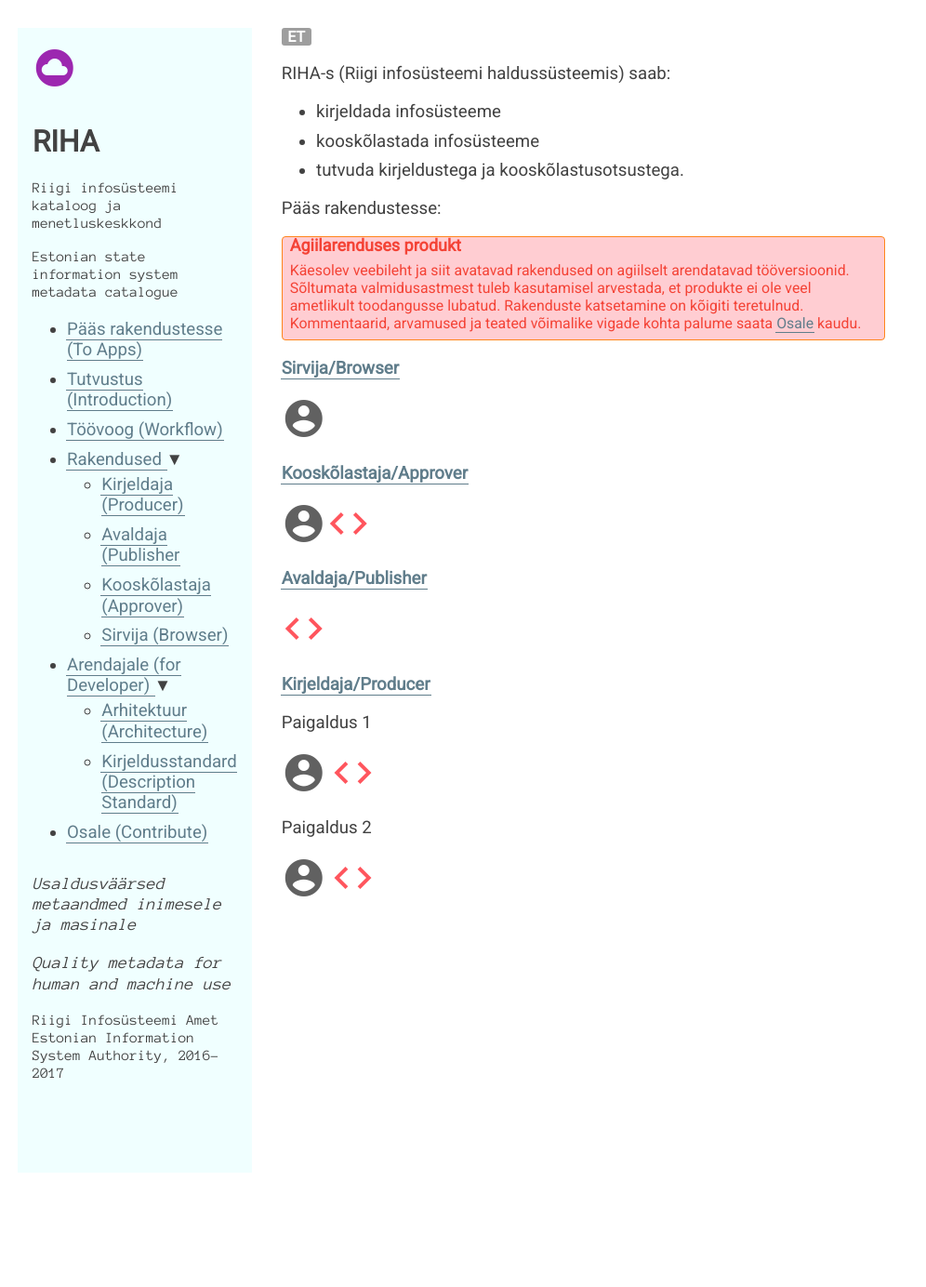
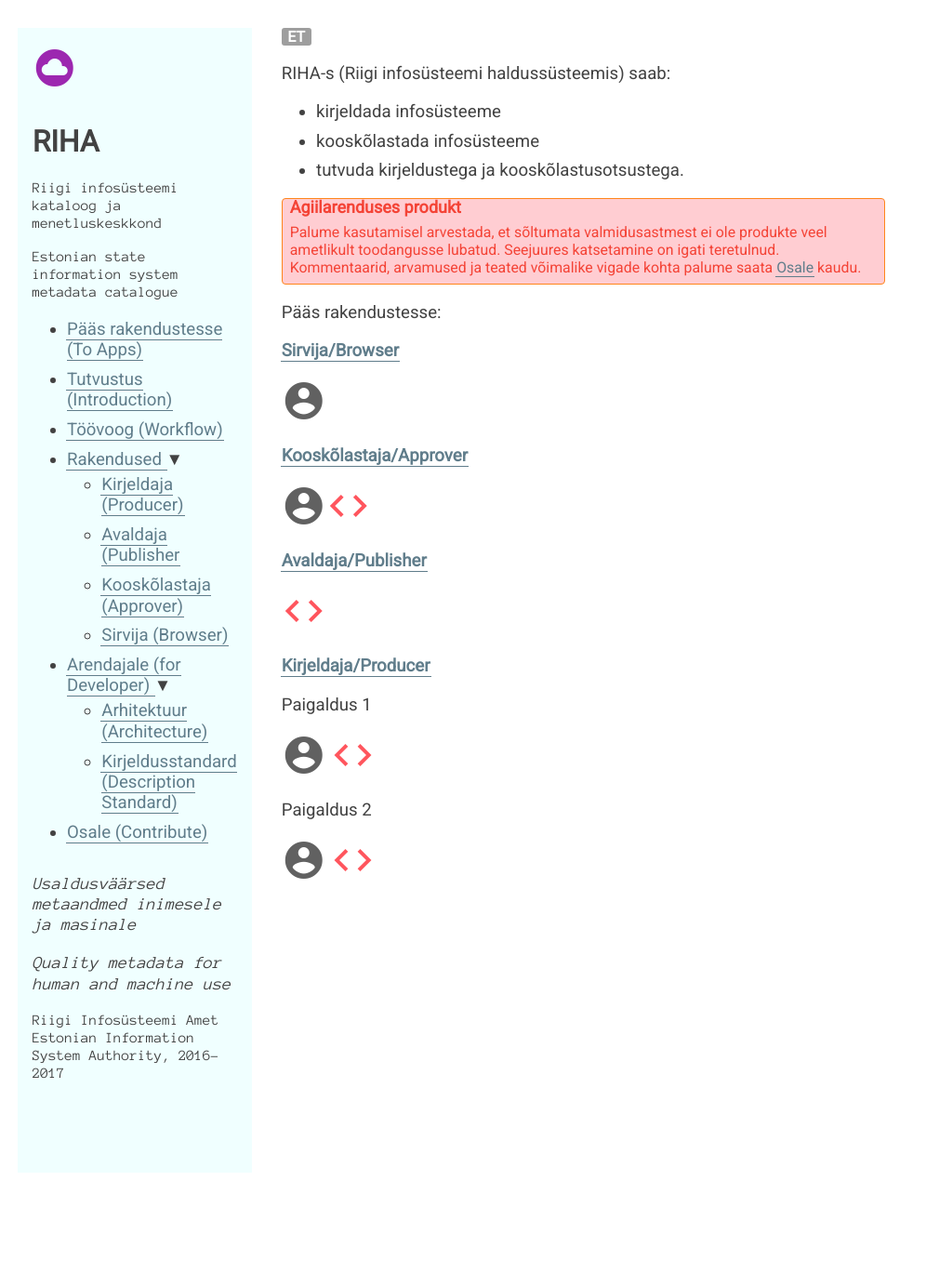
Before and after one commit to e-gov/RIHA-Index, a Jekyll site: the page built from index.md, in a window 1280 px wide. Shown: the whole page at 93% size, without its empty margins (0-996 px from the left). Built offline with Jekyll 4.4.1, drawn with Linux system fonts in a browser that asks for light colours.

Commit message:
Lisandus

```diff
--- a/index.md
+++ b/index.md
@@ -13,14 +13,14 @@ RIHA-s (Riigi infosüsteemi haldussüsteemis) saab:
 - kooskõlastada infosüsteeme
 - tutvuda kirjeldustega ja kooskõlastusotsustega.
 
-Pääs rakendustesse:
-
 <div class='block__warning'>
   <p class='block__warning--heading'>Agiilarenduses produkt</p>
   <p>
-    Käesolev veebileht ja siit avatavad rakendused on agiilselt arendatavad tööversioonid. Sõltumata valmidusastmest tuleb kasutamisel arvestada, et produkte ei ole veel ametlikult toodangusse lubatud. Rakenduste katsetamine on kõigiti teretulnud. Kommentaarid, arvamused ja teated võimalike vigade kohta palume saata <a href='https://e-gov.github.io/RIHA-Launcher/Osale'>Osale</a> kaudu.
+    Palume kasutamisel arvestada, et sõltumata valmidusastmest ei ole produkte veel ametlikult toodangusse lubatud. Seejuures katsetamine on igati teretulnud. Kommentaarid, arvamused ja teated võimalike vigade kohta palume saata <a href='https://e-gov.github.io/RIHA-Launcher/Osale'>Osale</a> kaudu.
   </p>
 </div>
+
+Pääs rakendustesse:
 
 ## [Sirvija/Browser](Sirvija)
 
```
